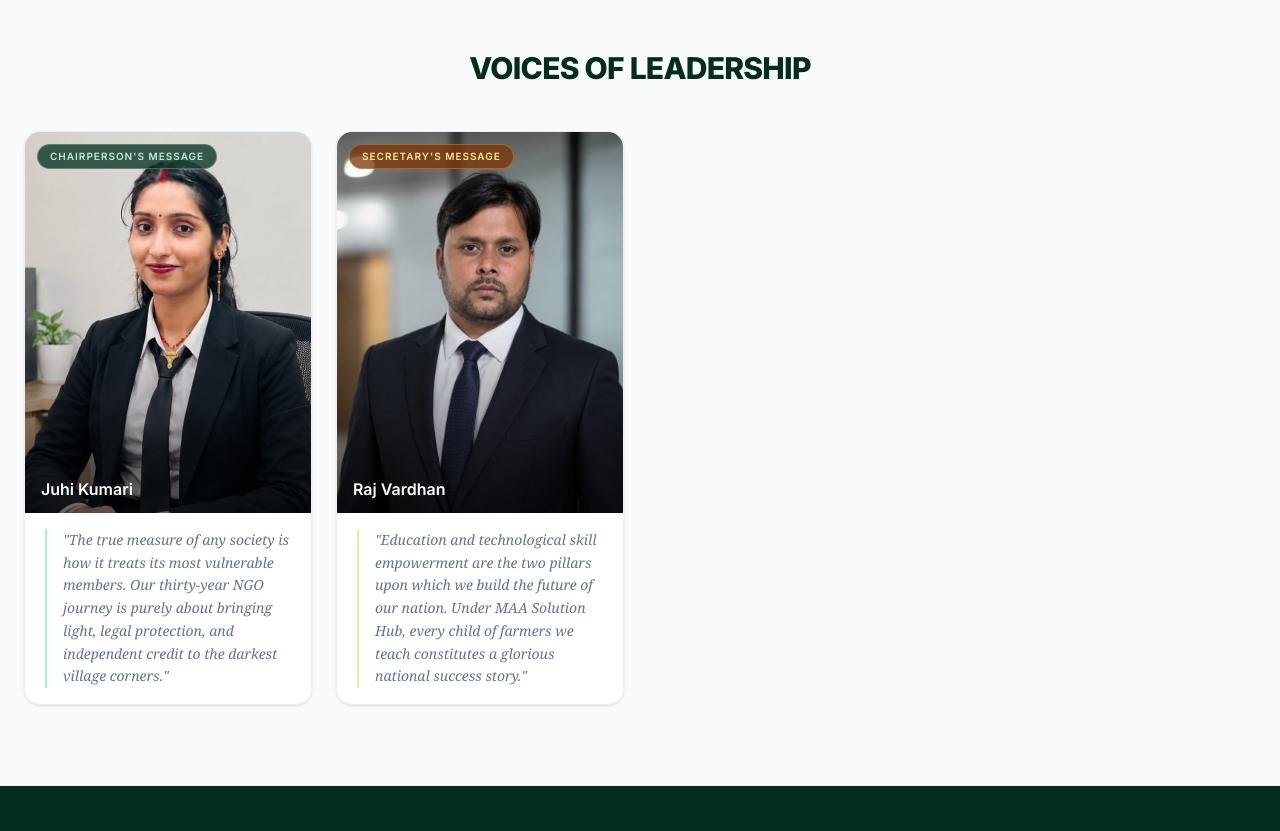
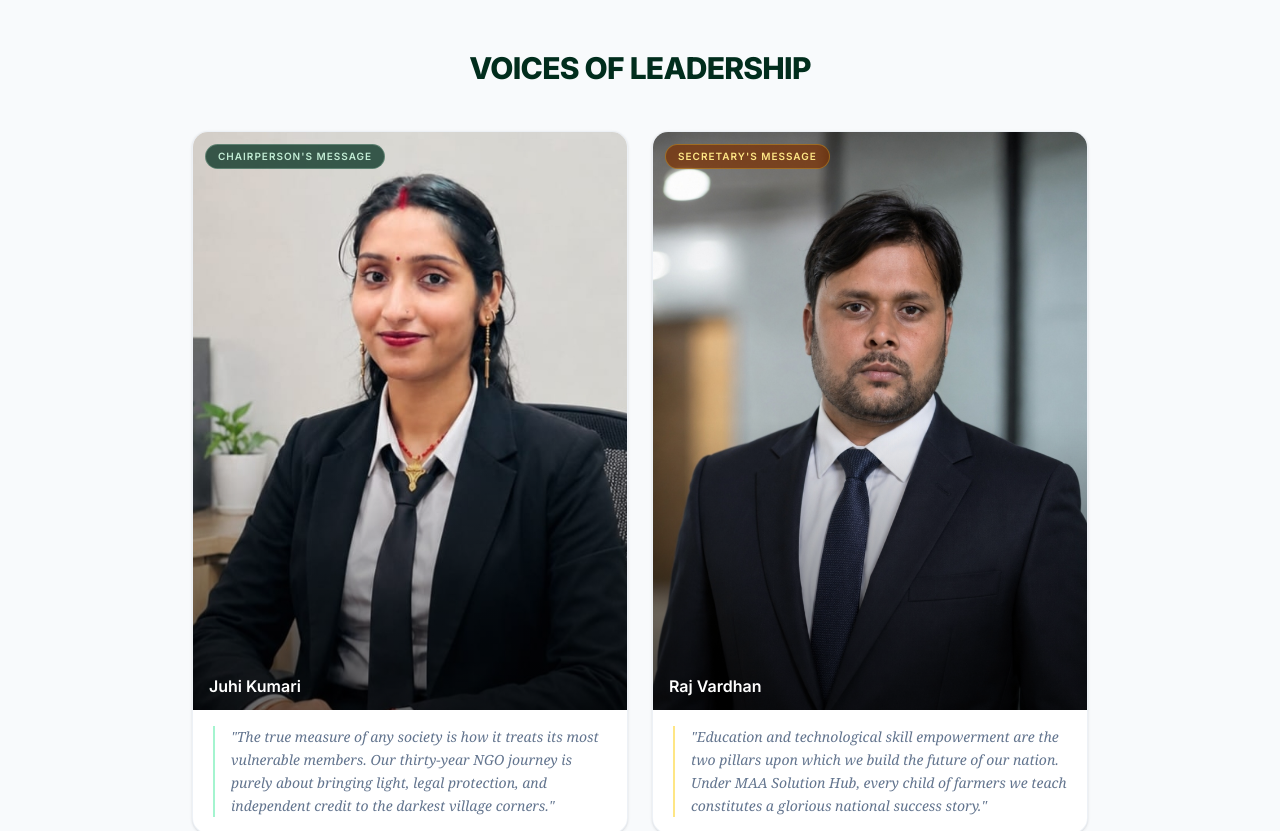
Before and after one commit to flexirl/NBKS, a React (Vite) app: page / in a window 1280 px wide. Shown: the part 1500-2331 px from the top of the page. Built offline with nearby package versions, Linux system fonts and the light colour scheme; no server answers.

Commit message:
Update layout for Voices of Leadership section

```diff
--- a/src/App.tsx
+++ b/src/App.tsx
@@ -419,7 +419,7 @@ export default function App() {
             Voices of Leadership
           </h2>
 
-          <div className="grid col-span-1 lg:grid-cols-2 gap-8 items-stretch">
+          <div className="flex justify-center">
 
             {/* Leadership Cards - Chairperson & Secretary */}
 <div className="w-full max-w-4xl mx-auto">
```
